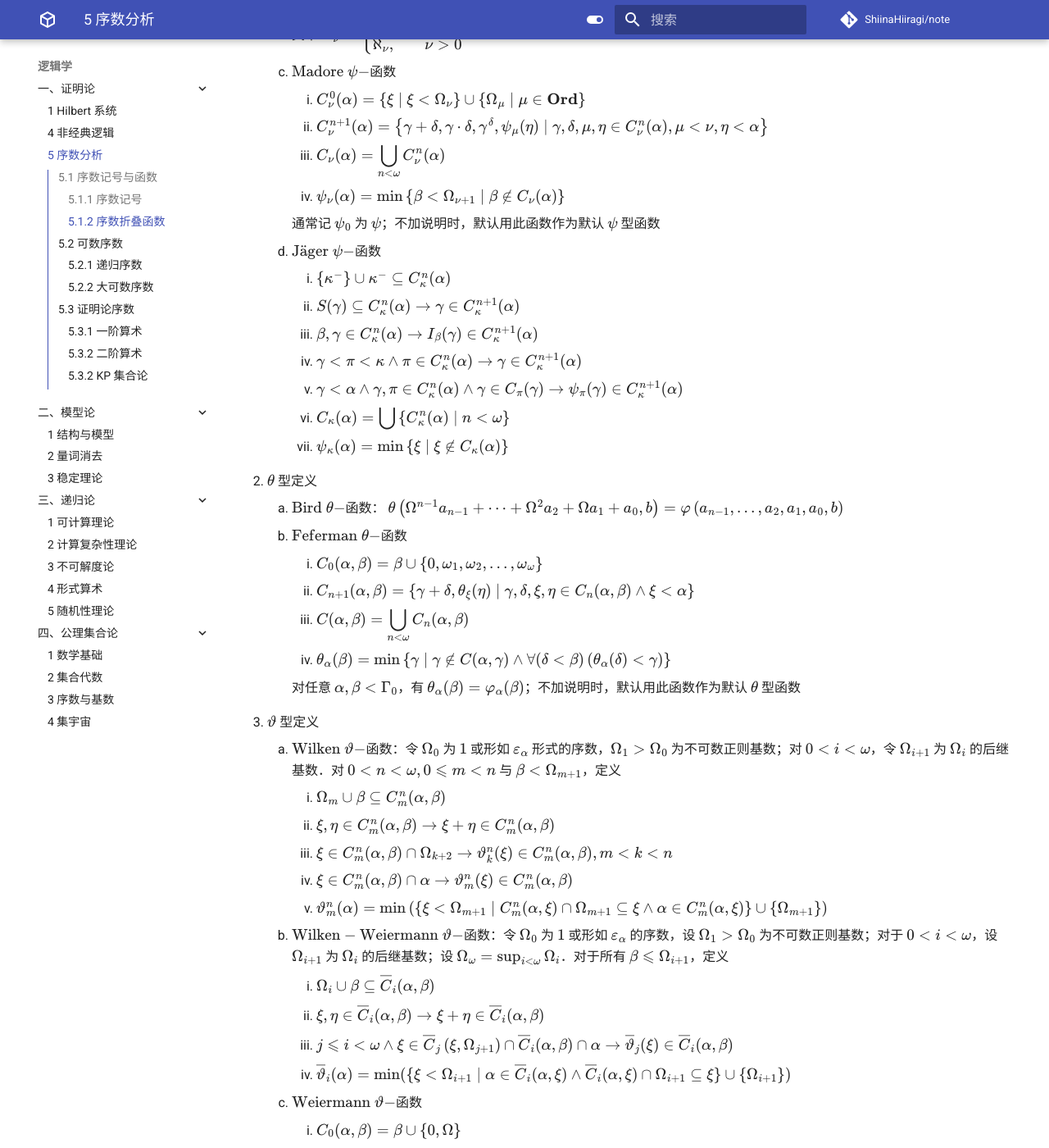
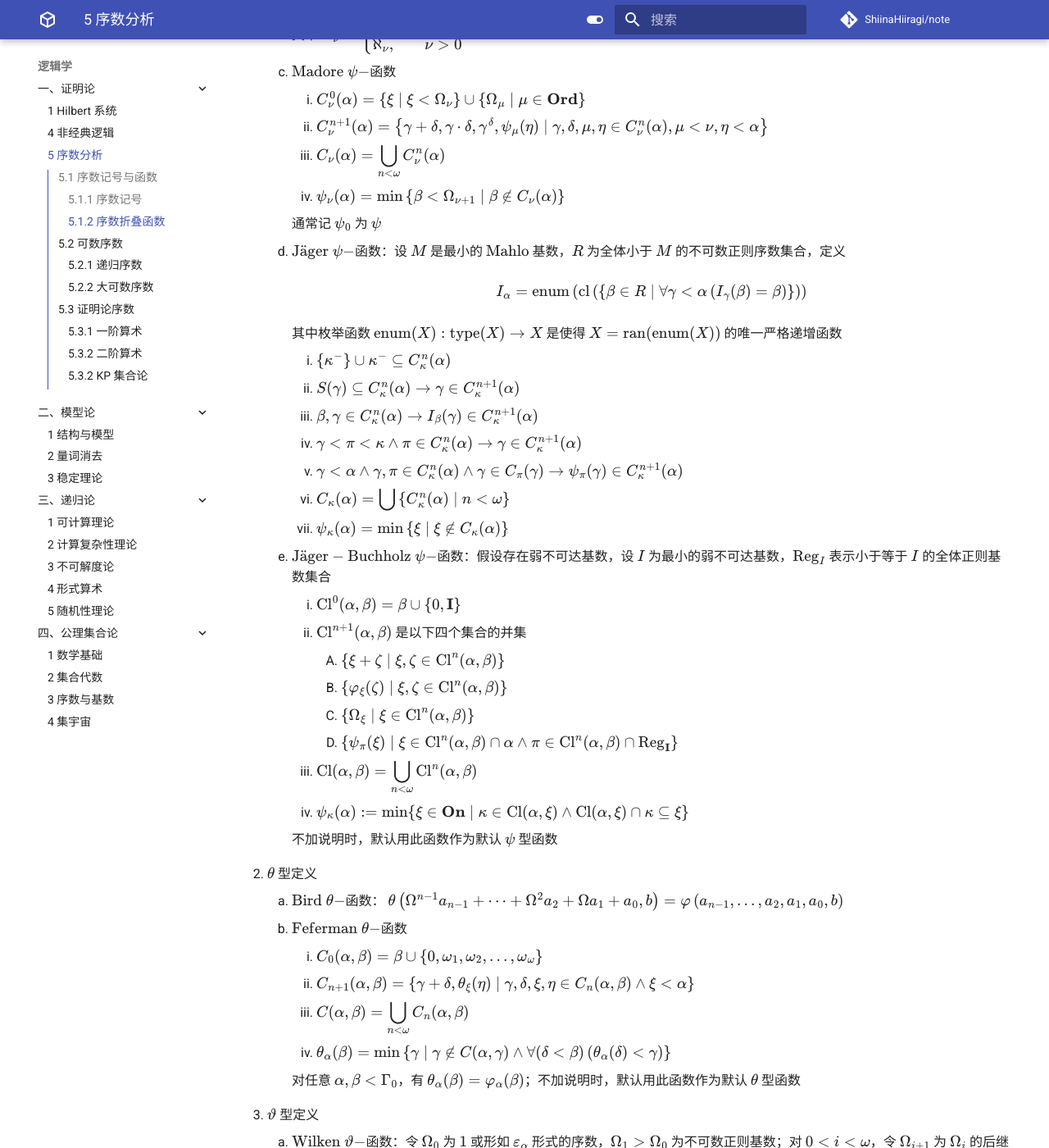
Before and after one commit to ShiinaHiiragi/note, an MkDocs documentation site: the page built from docs/logic/prf/ord.md, in a window 1280 px wide and 1400 px high, scrolled down 1484 px. Shown: the whole window at 82% size. Built offline with MkDocs 1.6.1 and Material for MkDocs 9.7.7, drawn with Linux system fonts in a browser that asks for light colours; comment, search, counter and statistics services are not loaded; some of the changed text lies outside the part shown.

Commit message:
add note

```diff
--- a/docs/logic/prf/ord.md
+++ b/docs/logic/prf/ord.md
@@ -30,7 +30,7 @@
 
 ### 5.1.2 序数折叠函数
 1. $\psi$ 型定义
-    1. $\text{Bachmann} \ \psi-$函数：令 $\Omega$ 为不可数序数，定义 $C^{\Omega}(\alpha, \beta)$ 为 $\beta \cup\{0, \Omega\}$ 在 $+,\left(\xi \mapsto \omega^{\xi}\right),\left(\xi \mapsto \psi_{\Omega}(\xi)\right)_{\xi<\alpha}$ 下的闭包，定义 $\psi_{\Omega}(\alpha)=\min \left\{\rho<\Omega: C^{\Omega}(\alpha, \rho) \cap \Omega=\rho\right\}$
+    1. $\text{Bachmann} \ \psi-$函数：令 $\Omega$ 为不可数序数（例如 $\omega_1$），定义 $C^{\Omega}(\alpha, \beta)$ 为 $\beta \cup\{0, \Omega\}$ 在 $+,\left(\xi \mapsto \omega^{\xi}\right),\left(\xi \mapsto \psi_{\Omega}(\xi)\right)_{\xi<\alpha}$ 下的闭包，则有 $\psi_{\Omega}(\alpha)=\min \left\{\rho<\Omega: C^{\Omega}(\alpha, \rho) \cap \Omega=\rho\right\}$
     2. $\text{Buchholz} \ \psi-$函数
         1. $C_{\nu}^{0}(\alpha)=\left\{\beta \mid \beta<\Omega_{\nu}\right\}$
         2. $C_{\nu}^{n+1}(\alpha)=\left\{\beta+\gamma, \psi_{\mu}(\eta) \mid \mu, \beta, \gamma, \eta \in C_{\nu}^{n}(\alpha) \wedge \eta<\alpha\right\}$
@@ -45,9 +45,16 @@
         3. $C_{\nu}(\alpha)={\displaystyle \bigcup_{n<\omega} C_{\nu}^{n}(\alpha)}$
         4. $\psi_{\nu}(\alpha)=\min \left\{\beta<\Omega_{\nu+1} \mid \beta \notin C_{\nu}(\alpha)\right\}$
 
-        通常记 $\psi_0$ 为 $\psi$；不加说明时，默认用此函数作为默认 $\psi$ 型函数
+        通常记 $\psi_0$ 为 $\psi$
 
-    4. $\text{J}\ddot{\mathrm{a}}\text{ger} \ \psi-$函数
+    4. $\text{J}\ddot{\mathrm{a}}\text{ger} \ \psi-$函数：设 $M$ 是最小的 $\text{Mahlo}$ 基数，$R$ 为全体小于 $M$ 的不可数正则序数集合，定义
+
+        $$
+        I_{\alpha} = \operatorname{enum}\left(\operatorname{cl} \left(\left\{\beta \in R \mid \forall \gamma<\alpha\left(I_{\gamma}(\beta)=\beta\right)\right\}\right)\right)
+        $$
+
+        其中枚举函数 $\operatorname{enum}(X): \operatorname{type}(X) \to X$ 是使得 $X = \operatorname{ran}(\operatorname{enum}(X))$ 的唯一严格递增函数
+
         1. $\left\{\kappa^{-}\right\} \cup \kappa^{-} \subseteq C_{\kappa}^{n}(\alpha)$
         2. $S(\gamma) \subseteq C_{\kappa}^{n}(\alpha) \to \gamma \in C_{\kappa}^{n+1}(\alpha)$
         3. $\beta, \gamma \in C_{\kappa}^{n}(\alpha) \to I_{\beta}(\gamma) \in C_{\kappa}^{n+1}(\alpha)$
@@ -55,6 +62,18 @@
         5. $\gamma<\alpha \wedge \gamma, \pi \in C_{\kappa}^{n}(\alpha) \wedge \gamma \in C_{\pi}(\gamma) \to \psi_{\pi}(\gamma) \in C_{\kappa}^{n+1}(\alpha)$
         6. $C_{\kappa}(\alpha)={\displaystyle \bigcup\left\{C_{\kappa}^{n}(\alpha) \mid n<\omega\right\}}$
         7. $\psi_{\kappa}(\alpha)=\min \left\{\xi \mid \xi \notin C_{\kappa}(\alpha)\right\}$
+
+    5. $\text{J}\ddot{\mathrm{a}}\text{ger}-\text{Buchholz} \ \psi-$函数：假设存在弱不可达基数，设 $I$ 为最小的弱不可达基数，$\mathrm{Reg}_{I}$ 表示小于等于 $I$ 的全体正则基数集合
+        1. $\mathrm{Cl}^{0}(\alpha, \beta)=\beta \cup\{0, \mathbf{I}\}$
+        2. $\mathrm{Cl}^{n+1}(\alpha, \beta)$ 是以下四个集合的并集
+            1. $\left\{\xi+\zeta \mid \xi, \zeta \in \mathrm{Cl}^{n}(\alpha, \beta)\right\}$
+            2. $\left\{\varphi_{\xi}(\zeta) \mid \xi, \zeta \in \mathrm{Cl}^{n}(\alpha, \beta)\right\}$
+            3. $\left\{\Omega_{\xi} \mid \xi \in \mathrm{Cl}^{n}(\alpha, \beta)\right\}$
+            4. $\left\{\psi_{\pi}(\xi) \mid \xi \in \mathrm{Cl}^{n}(\alpha, \beta) \cap \alpha \wedge \pi \in \mathrm{Cl}^{n}(\alpha, \beta) \cap \operatorname{Reg}_{\mathbf{I}}\right\}$
+        3. $\mathrm{Cl}(\alpha, \beta)={\displaystyle \bigcup_{n<\omega} \mathrm{Cl}^{n}(\alpha, \beta)}$
+        4. $\psi_{\kappa}(\alpha):=\min \{\xi \in \mathbf{On} \mid \kappa \in \mathrm{Cl}(\alpha, \xi) \wedge \mathrm{Cl}(\alpha, \xi) \cap \kappa \subseteq \xi\}$
+
+        不加说明时，默认用此函数作为默认 $\psi$ 型函数
 
 2. $\theta$ 型定义
     1. $\text{Bird} \ \theta-$函数： $\theta\left(\Omega^{n-1} a_{n-1}+\cdots+\Omega^{2} a_{2}+\Omega a_{1}+a_{0}, b\right)=\varphi\left(a_{n-1}, \ldots, a_{2}, a_{1}, a_{0}, b\right)$
```
Also changed, not shown: other parts of docs/logic/prf/ord.md (+1 -1 lines), docs/alg/comb/gg.md (+1 -1 lines).
